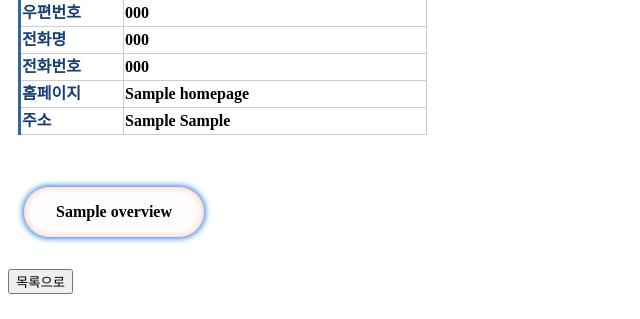
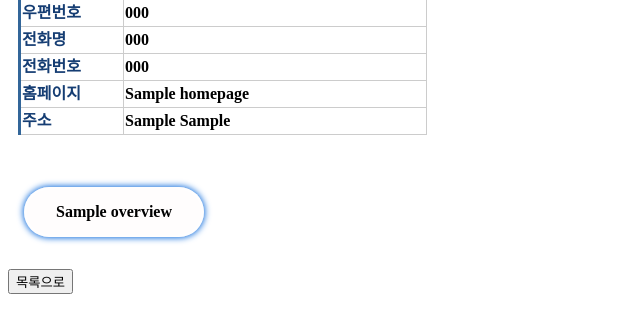
Before and after one commit to 2023-OSS-Team20/Tourist_attraction_Web, a Django app: template tourweb/tourapp/templates/tourapp/detail.html in a window 1280 px wide. Shown: the part 481-800 px from the top of the page, without its empty margins (0-640 px from the left). Run offline with Django 4.2, Linux system fonts and the light colour scheme; the template is opened without the code that fills it: most values are stand-ins (such as "Sample title", 1, 10 or a date in 2020); grey boxes marked "Sample" are stand-in pictures.

Commit message:
Update detail.css

```diff
--- a/tourweb/tourapp/static/css/detail.css
+++ b/tourweb/tourapp/static/css/detail.css
@@ -70,7 +70,7 @@ td{
   margin: 2em 1em;
   padding: 1em 2em;
   background-color:#fffdfd;
-  box-shadow: 0 0 6px 1px #136fdd, 0 0 6px 1px #faccbc inset;
+  box-shadow: 0 0 6px 1px #136fdd, 0 0 6px 1px rgb(255, 255, 255) inset;
   border-radius: 30px;
   display: inline-block;
 }
```
